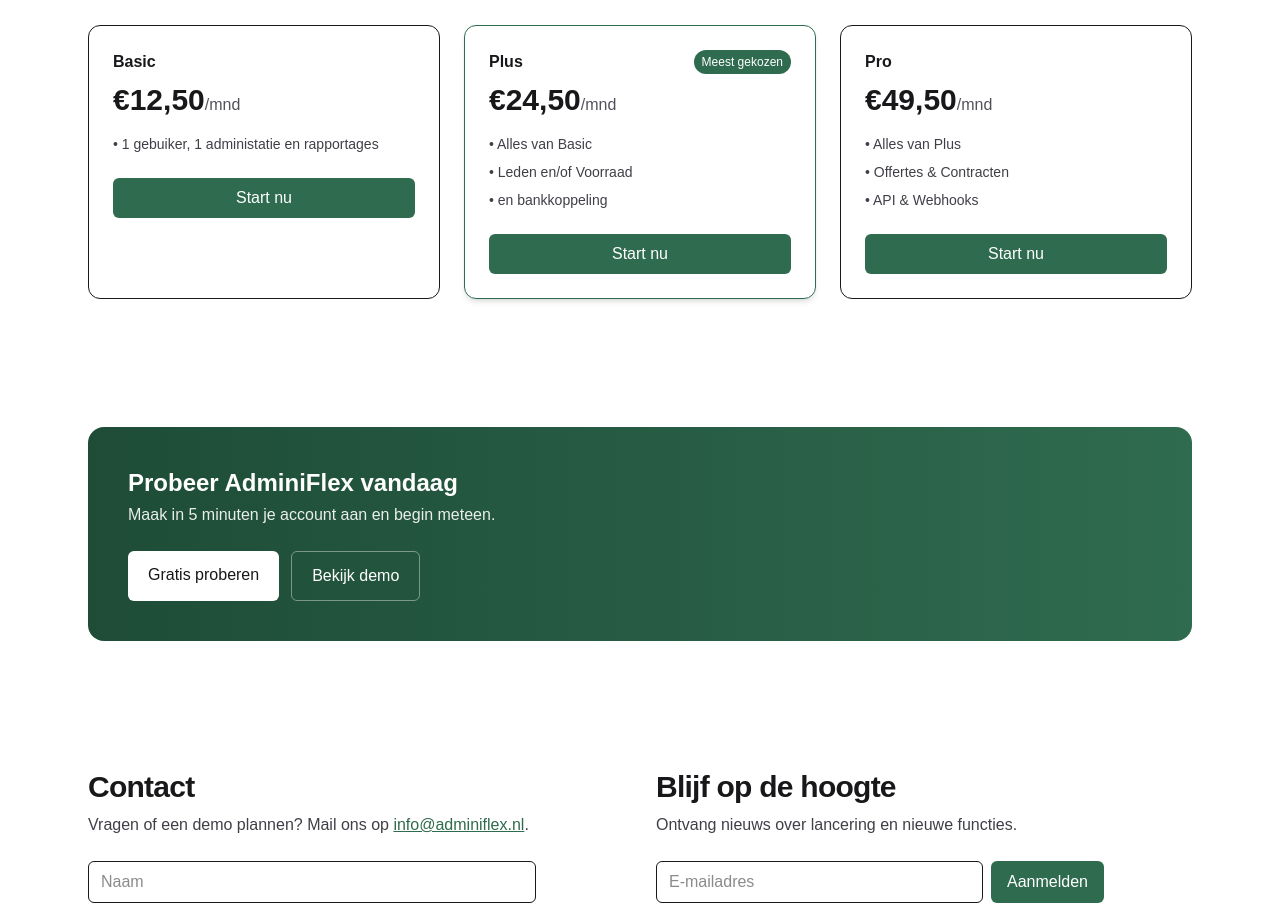
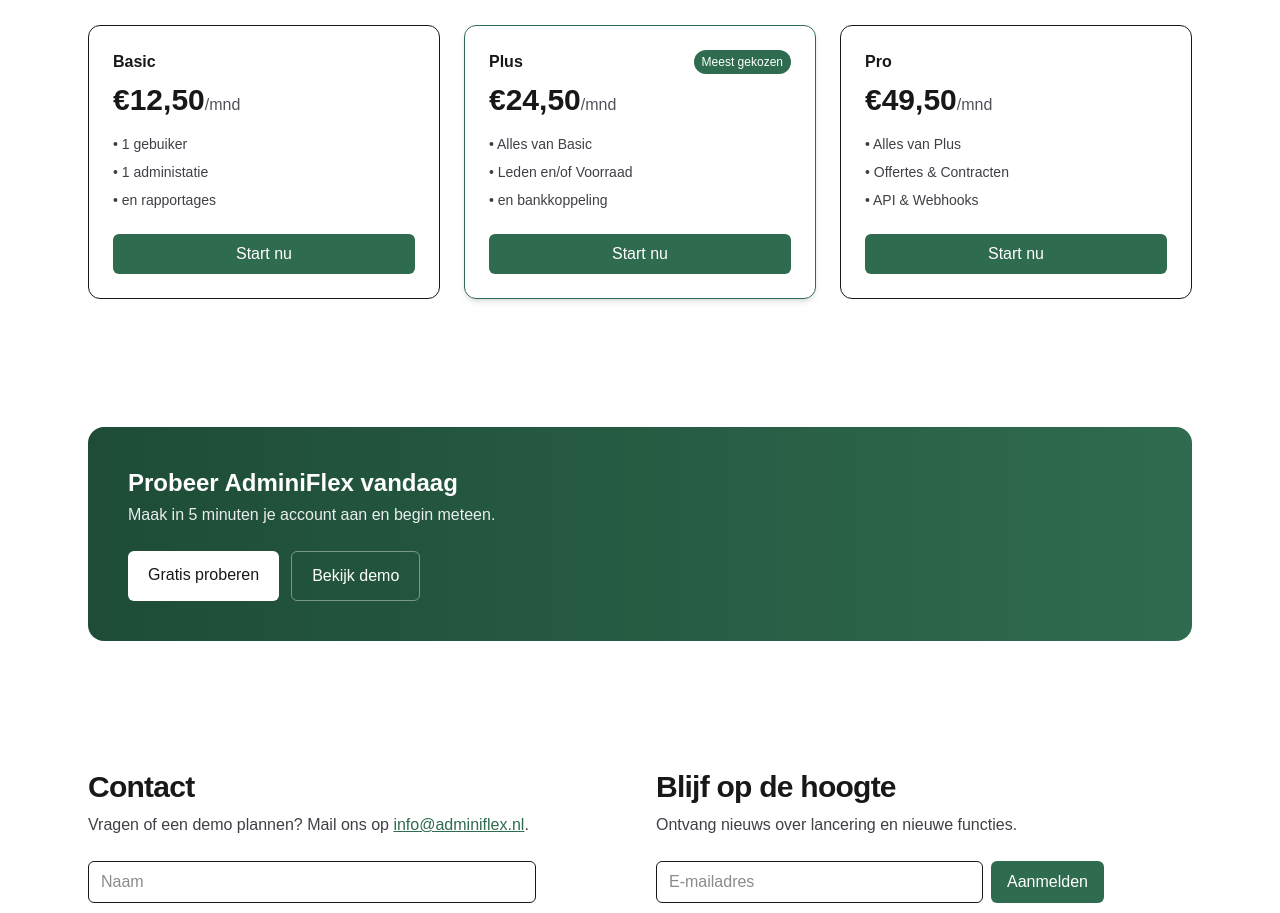
Before and after one commit to Adminiflex-jpg/adminiflex-site, a Next.js app: page / in a window 1280 px wide. Shown: the part 1700-2613 px from the top of the page. Built offline with nearby package versions, Linux system fonts and the light colour scheme.

Commit message:
Update pricing copy & amounts

```diff
--- a/app/page.tsx
+++ b/app/page.tsx
@@ -131,7 +131,7 @@
         <p className="mt-2 text-zinc-700">Betaal alleen voor wat je gebruikt en klaar voor de toekomst.</p>
         <div className="mt-8 grid gap-6 md:grid-cols-3">
           {[
-            { n: "Basic", p: "€12,50", f: ["1 gebuiker, 1 administatie en rapportages"] },
+            { n: "Basic", p: "€12,50", f: ["1 gebuiker", "1 administatie", "en rapportages"] },
             { n: "Plus", p: "€24,50", f: ["Alles van Basic", "Leden en/of Voorraad", "en bankkoppeling"] },
             { n: "Pro", p: "€49,50", f: ["Alles van Plus", "Offertes & Contracten", "API & Webhooks"] },
           ].map((plan, i) => (
```
